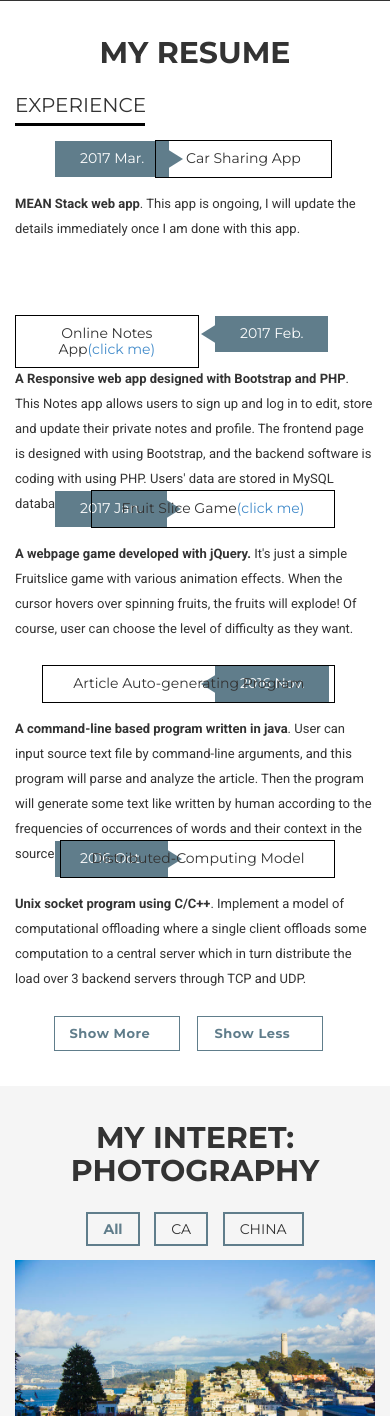
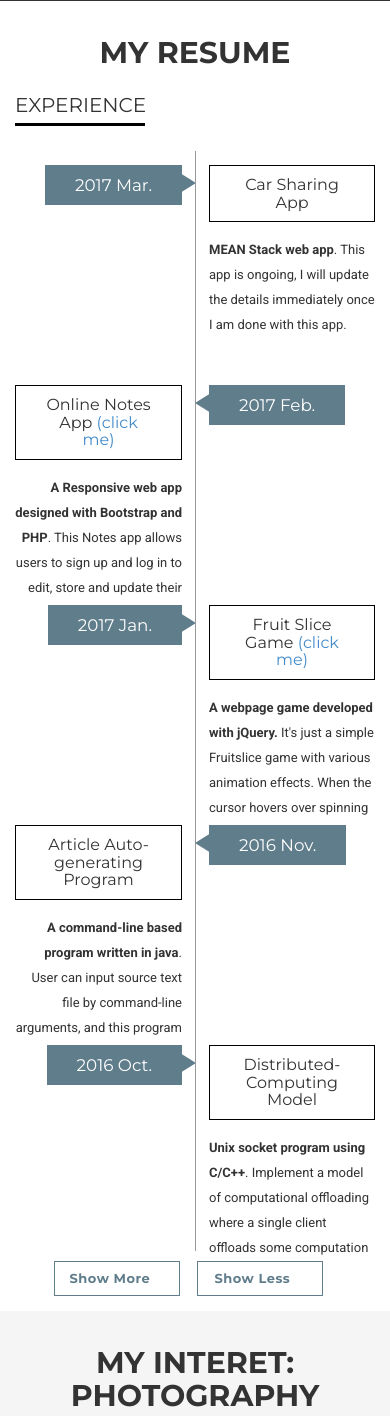
Before and after one commit to huntingzhu/huntingzhu.github.io, a PHP site: page / in a window 390 px wide. Shown: the part 2723-4139 px from the top of the page. Run offline with PHP 8.4, Linux system fonts and the light colour scheme; some web fonts are replaced.

Commit message:
v2.1.0, fixed some bugs

```diff
--- a/css/style.css
+++ b/css/style.css
@@ -1669,6 +1672,15 @@
 	.portfolio figcaption h3 {
 		margin-top: 100px;
 	}
+	.work-info {
+		top: 10px;
+		position: relative;
+	}
+	.resume-tag p {
+		display: block;
+		height: 120px;
+		overflow-y: scroll;
+	}
 }
 
 @media screen and (max-width: 767px) {
@@ -2047,73 +2059,20 @@
 	.aitsresumewthree h4.title {
 		width: 31%;
 	}
-	.work-info h4 {
-		padding: 10px 25px;
-		font-size: 14px;
-	}
-	.work-grid {
-		width: 100%;
-	}
-	.work-left {
-		height: 50px;
-		text-align: left;
-		padding: 0;
-	}
-	.work-info h4 {
-		padding: 10px 25px;
-		font-size: 14px;
-		margin-left: 80px;
-	}
-	.work-info p {
-		text-align: left;
-	}
-	.work-right {
-		height: 100px;
-		text-align: right;
-		border: none;
-		padding: 0;
-	}
-	.work-info h5 {
-		position: absolute;
-		top: -51px;
-		right: 16%;
-		font-size: 14px;
-		margin-bottom: 0;
-	}
-	.work-right.work-right2 {
-		height: 50px;
-		float: left;
-		text-align: left;
-	}
-	.work-info .work-right2 h4 {
-		margin-left: 235px;
-	}
-	.work-info .work-left2 h5 {
-		top: -51px;
-		right: 49%;
-	}
-	.work-left2 {
-		height: 100px;
-	}
-	.work-right.work-right2 {
-		min-height: 50px;
-	}
+
 	ul#myList {
 		margin-bottom: 0;
 	}
+	ul#myList li{
+		position: relative;
+	}
 	li.aitsaitsresumewthreeli-1 {
 		margin-bottom: 0;
 	}
-	.work-info h5.comp {
-		right: 15%;
-	}
-	.work-info h5.univ {
-		right: 18%;
-	}
-	.work-info h5.sch {
-		right: 25%;
-	}
+
 	#loadMore, #showLess {
+		position: relative;
+		top: 20px;
 		padding: 7px 0;
 		font-size: 13px;
 	}
@@ -2191,30 +2150,7 @@
 	.aitsresumewthree h4.title {
 		width: 36%;
 	}
-	.work-right {
-		height: 125px;
-	}
-	.work-info h4 {
-		margin-left: 40px;
-	}
-	.work-info h5 {
-		right: 12%;
-	}
-	.work-left2 {
-		height: 125px;
-	}
-	.work-info .work-right2 h4 {
-		margin-left: 200px;
-	}
-	.work-info h5.comp {
-		right: 11%;
-	}
-	.work-info h5.univ {
-		right: 14%;
-	}
-	.work-info h5.sch {
-		right: 22%;
-	}
+
 	#loadMore, #showLess {
 		width: 35%;
 	}
--- a/index.html
+++ b/index.html
@@ -29,8 +29,8 @@
 <!-- //Custom-Stylesheet-Links -->
 
 <!-- Fonts -->
-<link rel="stylesheet" href="http://fonts.googleapis.com/css?family=Montserrat:400,700" 				type="text/css" media="all">
-<link rel="stylesheet" href="http://fonts.googleapis.com/css?family=Roboto:100,300,400,500,700,900"	type="text/css" media="all">
+<link rel="stylesheet" href="https://fonts.googleapis.com/css?family=Montserrat:400,700" 				type="text/css" media="all">
+<link rel="stylesheet" href="https://fonts.googleapis.com/css?family=Roboto:100,300,400,500,700,900"	type="text/css" media="all">
 <!-- //Fonts -->
 
 </head>
@@ -349,42 +349,42 @@
 								<div class="work">
 									<h4 class="title">EXPERIENCE</h4>
 									<div class="work-info">
-										<div class="col-md-6 work-grid work-left">
+										<div class="col-md-6 work-grid work-left resume-time">
 											<h4>2017 Mar.</h4>
 										</div>
-										<div class="col-md-6 work-grid work-right">
-											<h5>Car Sharing App<a href=""></a></h5>
+										<div class="col-md-6 work-grid work-right resume-tag">
+											<h5>Car Sharing App <a href=""></a></h5>
 											<p><b>MEAN Stack web app</b>. This app is ongoing, I will update the details immediately once I am done with this app.</p>
 										</div>
 										<div class="clearfix"> </div>
 									</div>
 									<div class="work-info">
-										<div class="col-md-6 work-grid work-right work-right2">
+										<div class="col-md-6 work-grid work-right work-right2 resume-time">
 											<h4>2017 Feb.</h4>
 										</div>
-										<div class="col-md-6 work-grid work-left work-left2">
-											<h5>Online Notes App<a href="http://hunting.thecompletewebhosting.com/noteapp" target="_blank">(click me)</a></h5>
+										<div class="col-md-6 work-grid work-left work-left2 resume-tag">
+											<h5>Online Notes App <a href="http://hunting.thecompletewebhosting.com/noteapp" target="_blank">(click me)</a></h5>
 											<p><b>A Responsive web app designed with Bootstrap and PHP</b>. This Notes app allows users to sign up and log in to edit, store and update their
 											private notes and profile. The frontend page is designed with using Bootstrap, and the backend software is coding with using PHP. Users' data are stored in MySQL database.</p>
 										</div>
 										<div class="clearfix"> </div>
 									</div>
 									<div class="work-info">
-										<div class="col-md-6 work-grid work-left">
+										<div class="col-md-6 work-grid work-left resume-time">
 											<h4>2017 Jan.</h4>
 										</div>
-										<div class="col-md-6 work-grid work-right">
-											<h5 class="comp">Fruit Slice Game<a href="http://hunting.thecompletewebhosting.com/fruitslice/fruitslice.html" target="_blank">(click me)</a></h5>
+										<div class="col-md-6 work-grid work-right resume-tag">
+											<h5 class="comp">Fruit Slice Game <a href="http://hunting.thecompletewebhosting.com/fruitslice/fruitslice.html" target="_blank">(click me)</a></h5>
 											<p><b>A webpage game developed with jQuery.</b> It's just a simple Fruitslice game with various animation effects. When the cursor hovers over spinning fruits,
 												the fruits will explode! Of course, user can choose the level of difficulty as they want.</p>
 										</div>
 										<div class="clearfix"> </div>
 									</div>
 									<div class="work-info">
-										<div class="col-md-6 work-grid work-right work-right2">
+										<div class="col-md-6 work-grid work-right work-right2 resume-time">
 											<h4>2016 Nov.</h4>
 										</div>
-										<div class="col-md-6 work-grid work-left work-left2">
+										<div class="col-md-6 work-grid work-left work-left2 resume-tag">
 											<h5 class="comp">Article Auto-generating Program</h5>
 											<p><b>A command-line based program written in java</b>. User can input source text file by command-line arguments, and this program will parse and analyze the article. Then the program will generate some text like written by human according to the
 												 frequencies of occurrences of words and their context in the source text.</p>
@@ -392,10 +392,10 @@
 										<div class="clearfix"> </div>
 									</div>
 									<div class="work-info">
-										<div class="col-md-6 work-grid work-left">
+										<div class="col-md-6 work-grid work-left resume-time">
 											<h4>2016 Oct.</h4>
 										</div>
-										<div class="col-md-6 work-grid work-right">
+										<div class="col-md-6 work-grid work-right resume-tag">
 											<h5 class="comp">Distributed-Computing Model</h5>
 											<p><b>Unix socket program using C/C++</b>.  Implement a model of computational offloading where a single client offloads some computation to a central server which in turn distribute the load over 3 backend servers through TCP and UDP.</p>
 										</div>
@@ -414,7 +414,7 @@
 										<div class="col-md-6 work-grid work-left">
 											<h4>2016-now</h4>
 										</div>
-										<div class="col-md-6 work-grid work-right">
+										<div class="col-md-6 work-grid work-right resume-tag">
 											<h5 class="univ">University of Southern California</h5>
 											<p>I am pursing my <b>Master's degree at USC</b> right now. And my graduate major is <b>Computer Science</b>. I learned <b>Algorithm, Programming Systems, Database systems and Web Technologies</b> here.</p>
 										</div>
@@ -424,8 +424,8 @@
 										<div class="col-md-6 work-grid work-right work-right2">
 											<h4>2012-2016</h4>
 										</div>
-										<div class="col-md-6 work-grid work-left work-left2">
-											<h5>University of Electronic Science and Technology of China</h5>
+										<div class="col-md-6 work-grid work-left work-left2 resume-tag">
+											<h5>UESTC</h5>
 											<p>I obtained a <b>Bachelor's degree in UESTC</b>(University of Electronic Science and Technology of China) and my undergraduate major is <b>Communication Engineering</b>.</p>
 										</div>
 										<div class="clearfix"> </div>
```
Also changed, not shown: other parts of css/style.css (+7 -238 lines).
